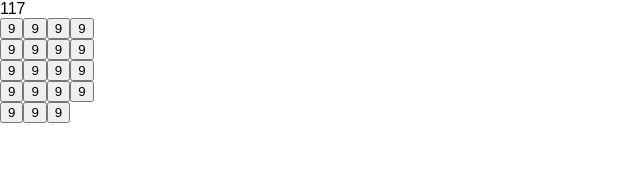
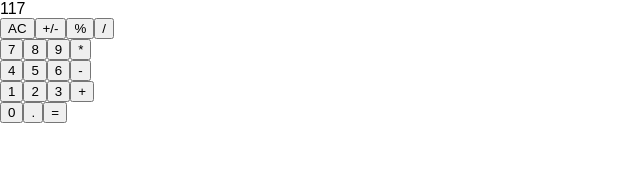
Before and after one commit to PetKatt/calculator, a React (Create React App) app: page / in a window 1280 px wide. Shown: the top 173 px of the page, without its empty margins (0-640 px from the left). Built offline with nearby package versions, Linux system fonts and the light colour scheme.

Commit message:
dynamic-layout: add props

```diff
--- a/src/component/App.js
+++ b/src/component/App.js
@@ -6,7 +6,9 @@
 	render() {
 		return (
 			<div>
-				<Display />
+				<Display
+					value="117"
+				/>
 				<ButtonPanel />
 			</div>
 		);
--- a/src/component/Button.js
+++ b/src/component/Button.js
@@ -1,13 +1,17 @@
 import React from "react";
+import PropTypes from "prop-types";
 
 class Button extends React.Component {
 	render() {
 		return(
 			<button>
-				9
+				{this.props.name}
 			</button>
 		);
 	}
 }
+Button.propTypes = {
+	name: PropTypes.string
+};
 
 export default Button;
--- a/src/component/ButtonPanel.js
+++ b/src/component/ButtonPanel.js
@@ -7,33 +7,33 @@
 			<div>
 
 				<div>
-					<Button />
-					<Button />
-					<Button />
-					<Button />
+					<Button name="AC" />
+					<Button name="+/-"/>
+					<Button name="%"/>
+					<Button name="/"/>
 				</div>
 				<div>
-					<Button />
-					<Button />
-					<Button />
-					<Button />
+					<Button name="7" />
+					<Button name="8"/>
+					<Button name="9"/>
+					<Button name="*"/>
 				</div>
 				<div>
-					<Button />
-					<Button />
-					<Button />
-					<Button />
+					<Button name="4"/>
+					<Button name="5"/>
+					<Button name="6"/>
+					<Button name="-"/>
 				</div>
 				<div>
-					<Button />
-					<Button />
-					<Button />
-					<Button />
+					<Button name="1"/>
+					<Button name="2"/>
+					<Button name="3"/>
+					<Button name="+"/>
 				</div>
 				<div>
-					<Button />
-					<Button />
-					<Button />
+					<Button name="0" />
+					<Button name="." />
+					<Button name="=" />
 				</div>
 
 			</div>
--- a/src/component/Display.js
+++ b/src/component/Display.js
@@ -1,15 +1,19 @@
 import React from "react";
+import PropTypes from "prop-types";
 
 class Display extends React.Component {
 	render() {
 		return(
 			<div>
 				<div>
-					117
+					{this.props.value}
 				</div>
 			</div>
 		);
 	}
 }
+Display.propTypes = {
+	value: PropTypes.string
+};
 
 export default Display;
```
